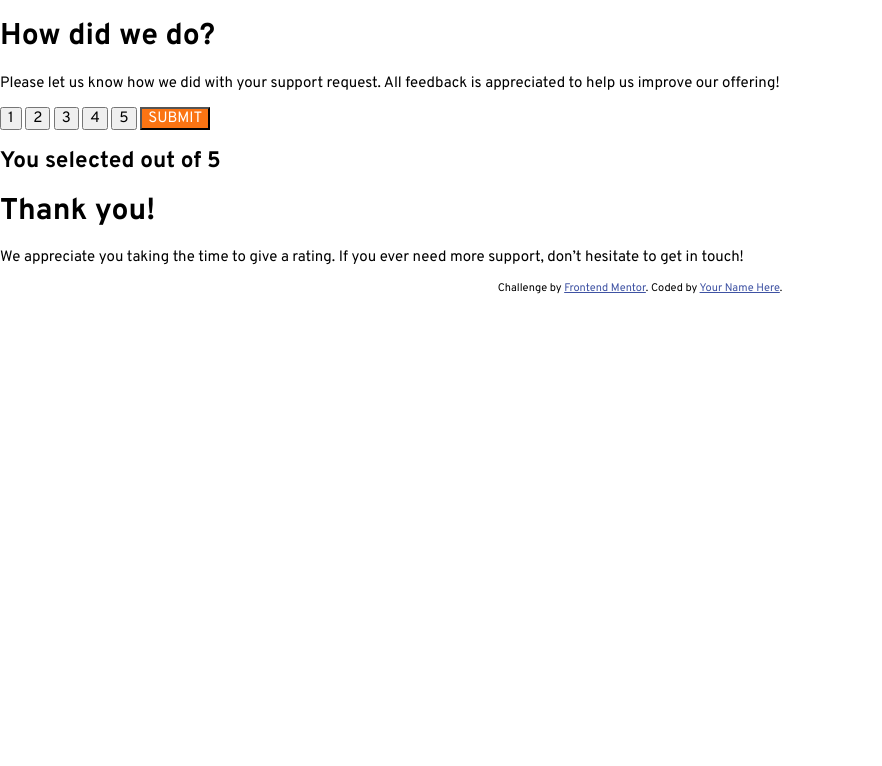
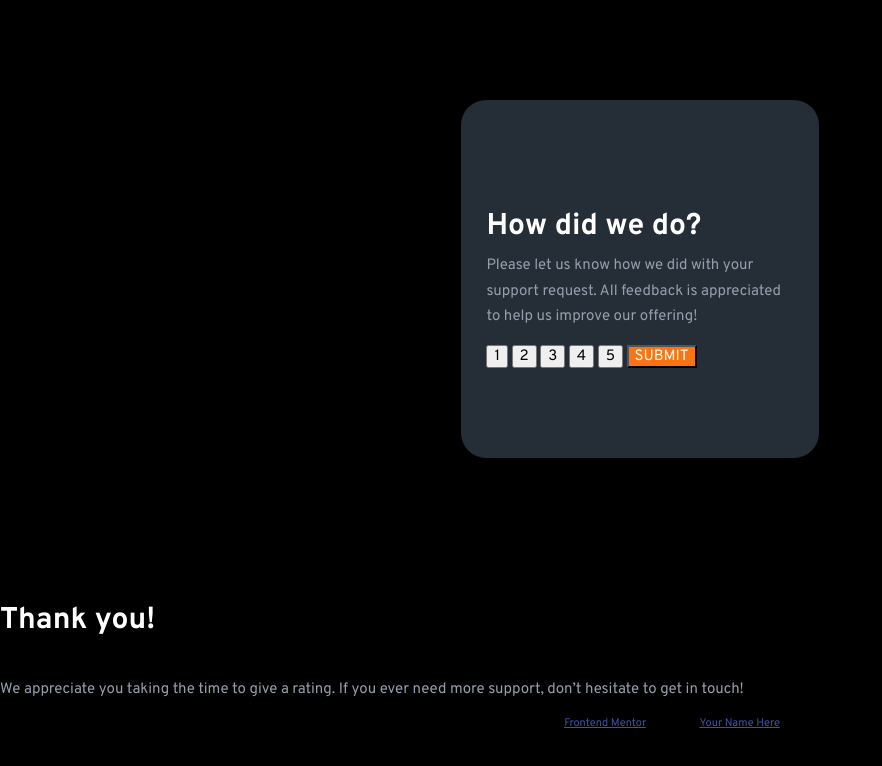
Before and after one commit to MalcolmSmalls/Interactive-rating-component---Frontend-Mentors, a plain HTML site: page index.html in a window 1280 px wide. Shown: the whole page, without its empty margins (0-882 px from the left). Drawn offline with Linux system fonts and the light colour scheme.

Commit message:
Fixing up CSS, added colors

```diff
--- a/css/style.css
+++ b/css/style.css
@@ -27,8 +27,28 @@
 body {
   font-size:15px;
   font-family: 'Overpass', sans-serif;
+  background:black;
 }
 
+section{
+  background-color:hsl(213, 19%, 18%);
+  width:28%;
+  margin:100px auto;
+  padding: 7% 2%;
+  border-radius: 7%;
+}
+
+h1 {
+  font-weight:700;
+  color:white;
+  margin-bottom:3%;
+}
+
+p {
+  margin-top:0;
+  color:hsl(217, 12%, 63%);
+  line-height:170%;
+}
 .orange{
   background-color:hsl(25, 97%, 53%);
   text-transform:uppercase;
--- a/index.html
+++ b/index.html
@@ -19,6 +19,8 @@
 
   <!-- Rating state start -->
 
+  <section>
+
   <h1>How did we do?</h1>
 
   <p>Please let us know how we did with your support request. All feedback is appreciated
@@ -31,6 +33,7 @@
   <button class="rating">5</button>
 
   <button class="orange">Submit</button>
+  </section>
 
   <!-- Rating state end -->
 
```
